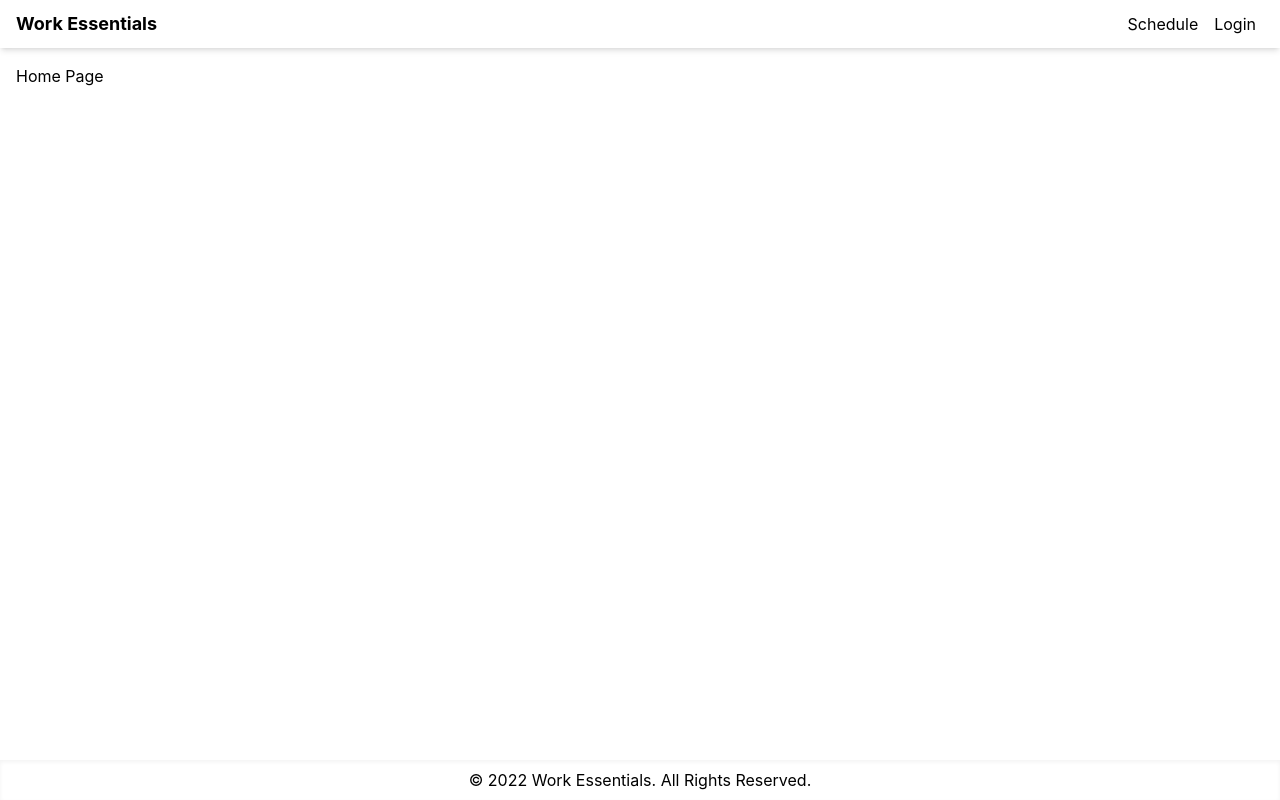
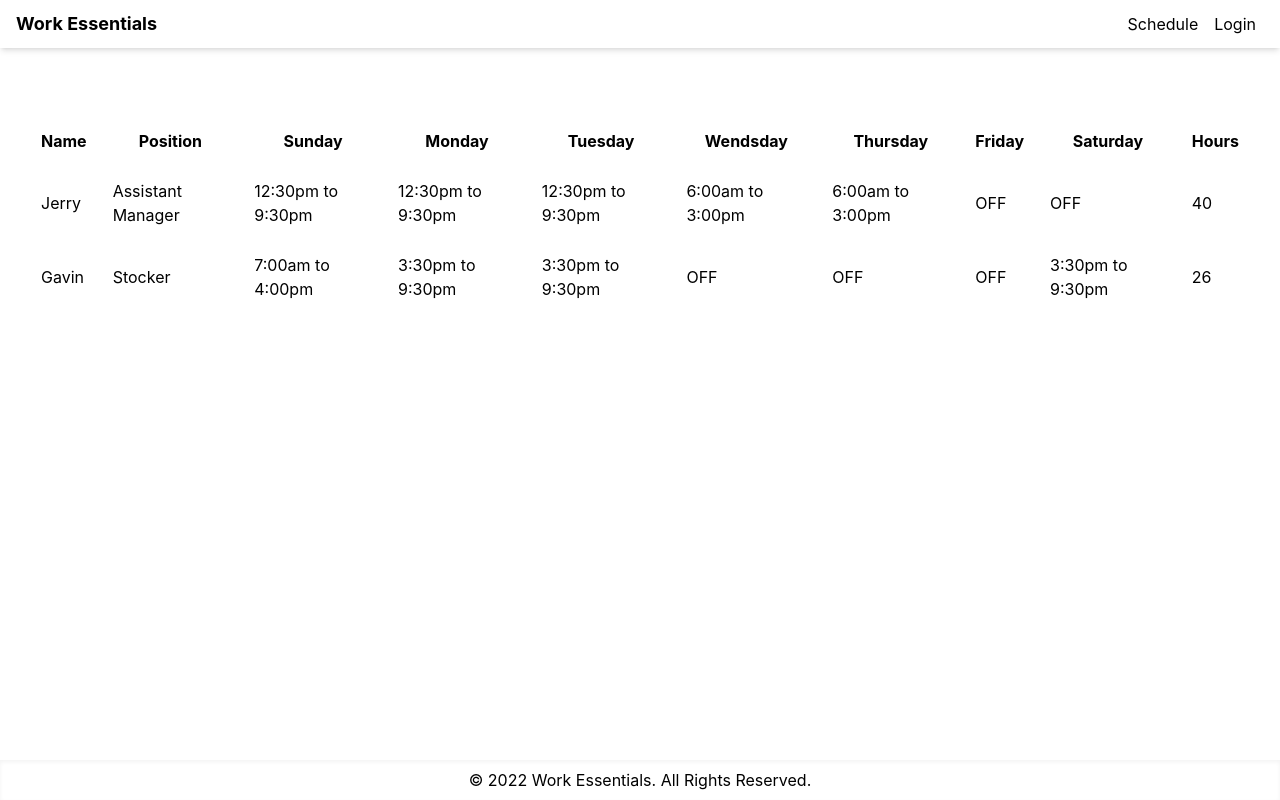
Before and after one commit to lottjerry/work-essentials, a Next.js app: page / in a window 1280 px wide. Built offline with nearby package versions, Linux system fonts and the light colour scheme.

Commit message:
Added layout for schedues for employees

```diff
--- /dev/null
+++ b/components/Employee.js
@@ -0,0 +1,18 @@
+const Employee = ({ employee }) => {
+	return (
+		<tr>
+			<td>{employee.name}</td>
+			<td>{employee.position}</td>
+			<td>{employee.sunday}</td>
+			<td>{employee.monday}</td>
+			<td>{employee.tuesday}</td>
+			<td>{employee.wendsday}</td>
+			<td>{employee.thursday}</td>
+			<td>{employee.friday}</td>
+			<td>{employee.saturday}</td>
+			<td>{employee.hours}</td>
+		</tr>
+	);
+};
+
+export default Employee;
--- a/pages/index.js
+++ b/pages/index.js
@@ -1,7 +1,33 @@
-import Layout from '../components/Layout'
+import Layout from '../components/Layout';
+import Employee from '../components/Employee';
+import data from '../utils/data';
 
 export default function Home() {
-  return (
-    <Layout title="Home">Home Page</Layout>
-  )
+	return (
+		<Layout title="Home">
+			<div className="flex flex-col gap-5 mt-10">
+				<table class="table-auto border-spacing-6 border-separate">
+					<thead>
+						<tr>
+							<th>Name</th>
+							<th>Position</th>
+							<th>Sunday</th>
+							<th>Monday</th>
+							<th>Tuesday</th>
+							<th>Wendsday</th>
+							<th>Thursday</th>
+							<th>Friday</th>
+							<th>Saturday</th>
+							<th>Hours</th>
+						</tr>
+					</thead>
+					<tbody>
+						{data.employees.map((employee) => (
+							<Employee employee={employee} key={employee.slug}></Employee>
+						))}
+					</tbody>
+				</table>
+			</div>
+		</Layout>
+	);
 }
--- /dev/null
+++ b/utils/data.js
@@ -0,0 +1,32 @@
+const data = {
+	employees: [
+		{
+			name: 'Jerry',
+			slug: 'Jerry',
+			position: 'Assistant Manager',
+			sunday: '12:30pm to 9:30pm',
+			monday: '12:30pm to 9:30pm',
+			tuesday: '12:30pm to 9:30pm',
+			wendsday: '6:00am to 3:00pm',
+			thursday: '6:00am to 3:00pm',
+			friday: 'OFF',
+			saturday: 'OFF',
+			hours: '40',
+		},
+		{
+			name: 'Gavin',
+			slug: 'Gavin',
+			position: 'Stocker',
+			sunday: '7:00am to 4:00pm',
+			monday: '3:30pm to 9:30pm',
+			tuesday: '3:30pm to 9:30pm',
+			wendsday: 'OFF',
+			thursday: 'OFF',
+			friday: 'OFF',
+			saturday: '3:30pm to 9:30pm',
+			hours: '26',
+		},
+	],
+};
+
+export default data;
```
